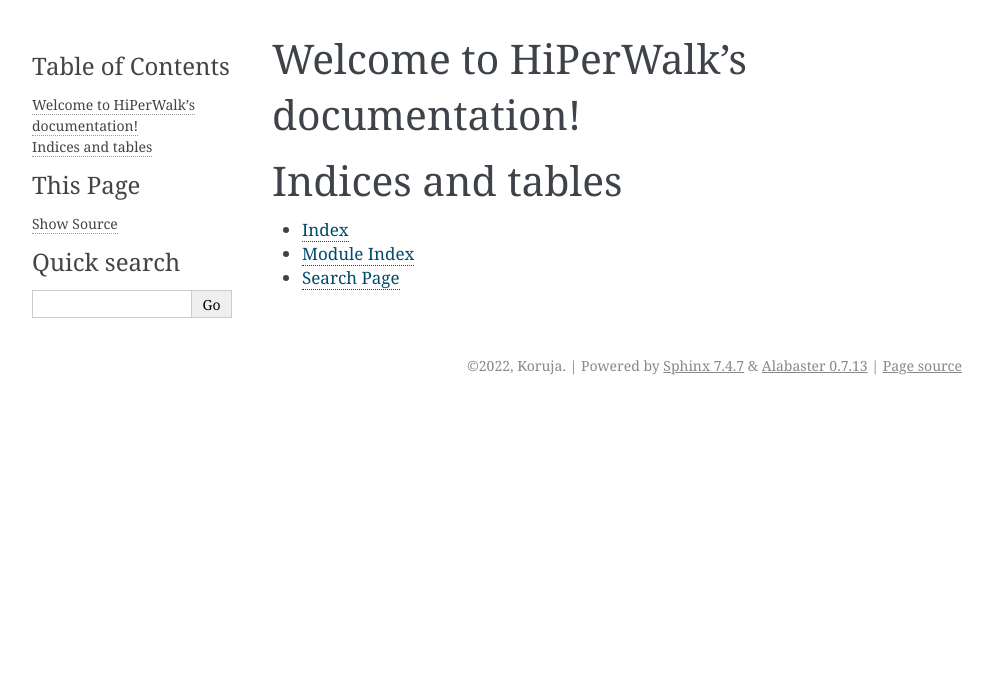
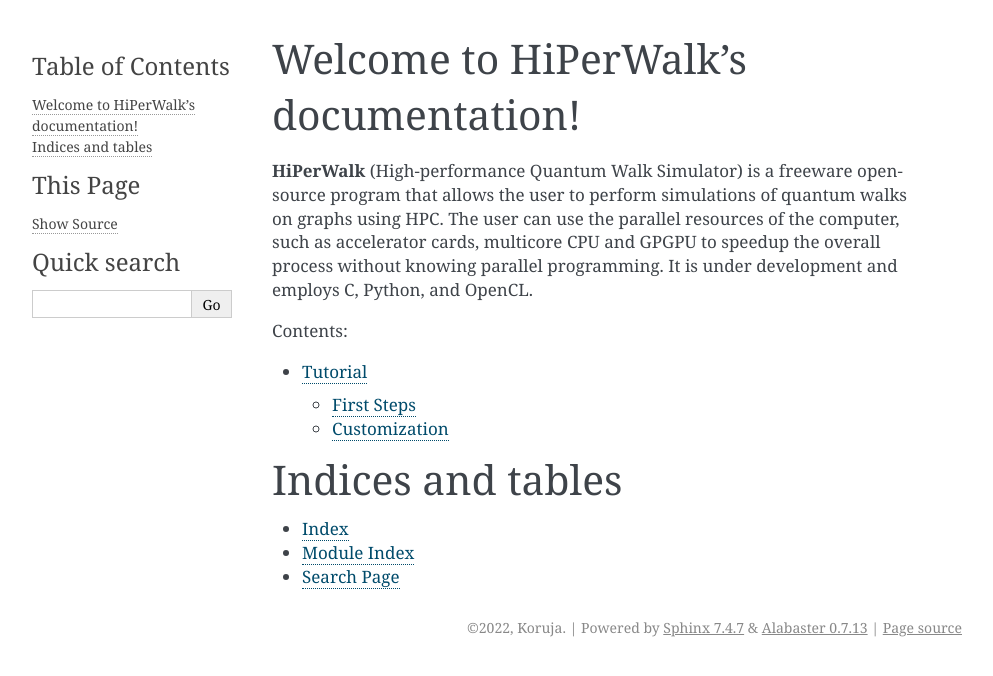
Before and after one commit to hiperwalk/hiperwalk, a Sphinx documentation site: the page built from docs/source/index.rst, in a window 1280 px wide. Shown: the top 676 px of the page, without its empty margins (148-1141 px from the left). Built offline with Sphinx 7.4.7, drawn with Linux system fonts in a browser that asks for light colours.

Commit message:
Add sample tutorial page

```diff
--- a/docs/source/conf.py
+++ b/docs/source/conf.py
@@ -31,6 +31,7 @@
 # extensions coming with Sphinx (named 'sphinx.ext.*') or your custom
 # ones.
 extensions = [
+    'sphinx.ext.duration',
 ]
 
 # Add any paths that contain templates here, relative to this directory.
--- a/docs/source/index.rst
+++ b/docs/source/index.rst
@@ -6,10 +6,18 @@
 Welcome to HiPerWalk's documentation!
 =====================================
 
+**HiPerWalk** (High-performance Quantum Walk Simulator) is a freeware open-source program that
+allows the user to perform simulations of quantum walks on graphs using HPC.
+The user can use the parallel resources of the computer,
+such as accelerator cards, multicore CPU and GPGPU to
+speedup the overall process without knowing parallel programming.
+It is under development and employs C, Python, and OpenCL.
+
 .. toctree::
    :maxdepth: 2
    :caption: Contents:
 
+   tutorial/index
 
 
 Indices and tables
```
Also changed, not shown: docs/source/tutorial/index.rst (added, +15 -0 lines).
